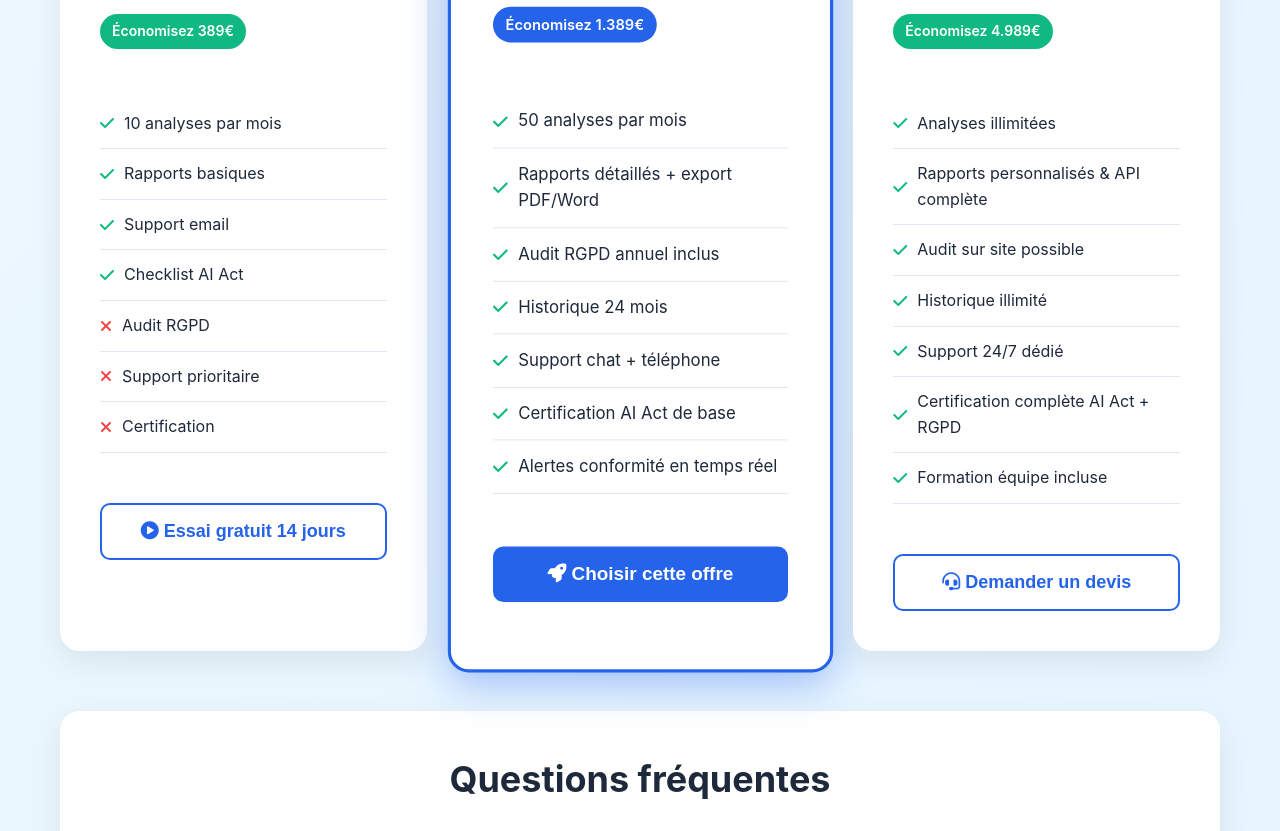
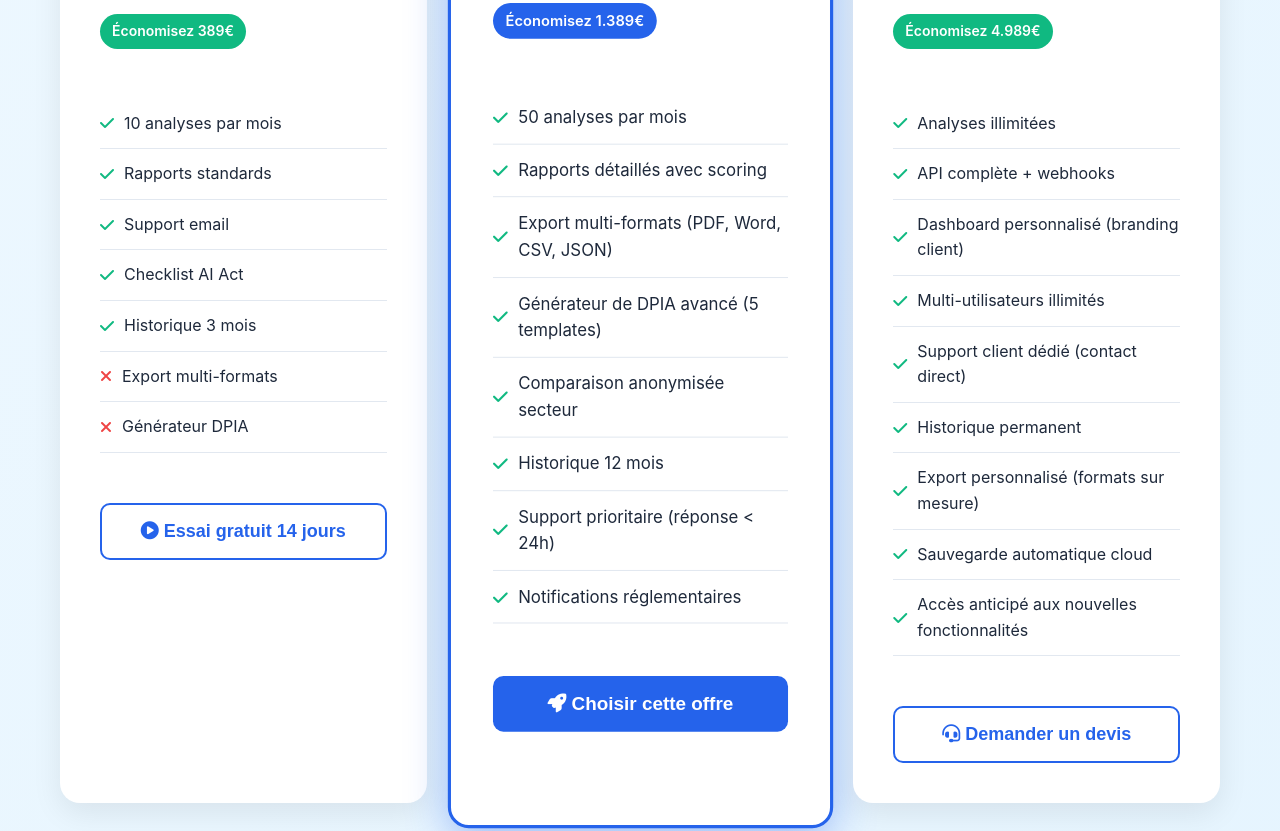
Before and after one commit to romaincurto42-jpg/clarity-ai, a website: page pricing.html in a window 1280 px wide. Shown: the part 1328-2159 px from the top of the page. Drawn offline with Linux system fonts and the light colour scheme.

Commit message:
Update pricing.html

```diff
--- a/pricing.html
+++ b/pricing.html
@@ -486,7 +486,7 @@
                     <p><strong>À partir de 199€/mois</strong></p>
                     <p>Surveillance continue 24/7</p>
                     <p style="font-size: 24px; color: var(--success); font-weight: 700; margin-top: 15px;">= Économie de 11.801€/mois</p>
-                    <p style="font-size: 14px; color: var(--gray); margin-top: 10px;">Avec certification incluse</p>
+                    <p style="font-size: 14px; color: var(--gray); margin-top: 10px;">Avec outils inclus</p>
                 </div>
             </div>
 
@@ -504,12 +504,12 @@
                 <div class="savings-badge">Économisez 389€</div>
                 <ul class="plan-features">
                     <li><i class="fas fa-check"></i> 10 analyses par mois</li>
-                    <li><i class="fas fa-check"></i> Rapports basiques</li>
+                    <li><i class="fas fa-check"></i> Rapports standards</li>
                     <li><i class="fas fa-check"></i> Support email</li>
                     <li><i class="fas fa-check"></i> Checklist AI Act</li>
-                    <li><i class="fas fa-times"></i> Audit RGPD</li>
-                    <li><i class="fas fa-times"></i> Support prioritaire</li>
-                    <li><i class="fas fa-times"></i> Certification</li>
+                    <li><i class="fas fa-check"></i> Historique 3 mois</li>
+                    <li><i class="fas fa-times"></i> Export multi-formats</li>
+                    <li><i class="fas fa-times"></i> Générateur DPIA</li>
                 </ul>
                 <button class="btn-pricing secondary" onclick="signup('starter')" aria-label="Choisir l'offre Starter à 199€ par mois">
                     <i class="fas fa-play-circle"></i> Essai gratuit 14 jours
@@ -525,12 +525,13 @@
                 <div class="savings-badge" style="background: var(--primary);">Économisez 1.389€</div>
                 <ul class="plan-features">
                     <li><i class="fas fa-check"></i> 50 analyses par mois</li>
-                    <li><i class="fas fa-check"></i> Rapports détaillés + export PDF/Word</li>
-                    <li><i class="fas fa-check"></i> Audit RGPD annuel inclus</li>
-                    <li><i class="fas fa-check"></i> Historique 24 mois</li>
-                    <li><i class="fas fa-check"></i> Support chat + téléphone</li>
-                    <li><i class="fas fa-check"></i> Certification AI Act de base</li>
-                    <li><i class="fas fa-check"></i> Alertes conformité en temps réel</li>
+                    <li><i class="fas fa-check"></i> Rapports détaillés avec scoring</li>
+                    <li><i class="fas fa-check"></i> Export multi-formats (PDF, Word, CSV, JSON)</li>
+                    <li><i class="fas fa-check"></i> Générateur de DPIA avancé (5 templates)</li>
+                    <li><i class="fas fa-check"></i> Comparaison anonymisée secteur</li>
+                    <li><i class="fas fa-check"></i> Historique 12 mois</li>
+                    <li><i class="fas fa-check"></i> Support prioritaire (réponse < 24h)</li>
+                    <li><i class="fas fa-check"></i> Notifications réglementaires</li>
                 </ul>
                 <button class="btn-pricing" onclick="signup('pro')" aria-label="Choisir l'offre Professionnel à 699€ par mois">
                     <i class="fas fa-rocket"></i> Choisir cette offre
@@ -545,12 +546,14 @@
                 <div class="savings-badge">Économisez 4.989€</div>
                 <ul class="plan-features">
                     <li><i class="fas fa-check"></i> Analyses illimitées</li>
-                    <li><i class="fas fa-check"></i> Rapports personnalisés & API complète</li>
-                    <li><i class="fas fa-check"></i> Audit sur site possible</li>
-                    <li><i class="fas fa-check"></i> Historique illimité</li>
-                    <li><i class="fas fa-check"></i> Support 24/7 dédié</li>
-                    <li><i class="fas fa-check"></i> Certification complète AI Act + RGPD</li>
-                    <li><i class="fas fa-check"></i> Formation équipe incluse</li>
+                    <li><i class="fas fa-check"></i> API complète + webhooks</li>
+                    <li><i class="fas fa-check"></i> Dashboard personnalisé (branding client)</li>
+                    <li><i class="fas fa-check"></i> Multi-utilisateurs illimités</li>
+                    <li><i class="fas fa-check"></i> Support client dédié (contact direct)</li>
+                    <li><i class="fas fa-check"></i> Historique permanent</li>
+                    <li><i class="fas fa-check"></i> Export personnalisé (formats sur mesure)</li>
+                    <li><i class="fas fa-check"></i> Sauvegarde automatique cloud</li>
+                    <li><i class="fas fa-check"></i> Accès anticipé aux nouvelles fonctionnalités</li>
                 </ul>
                 <button class="btn-pricing secondary" onclick="signup('enterprise')" aria-label="Contacter pour l'offre Enterprise à 2.499€ par mois">
                     <i class="fas fa-headset"></i> Demander un devis
@@ -645,17 +648,7 @@
                 Pour moins de 3 heures de consultant, obtenez une protection complète AI Act & RGPD
             </p>
 
-            <div class="clients-logos">
-                <div class="client-logo">🏢 BNP Paribas</div>
-                <div class="client-logo">⚡ Engie</div>
-                <div class="client-logo">📱 Deezer</div>
-                <div class="client-logo">🛍️ Veepee</div>
-                <div class="client-logo">🏥 AP-HP</div>
-            </div>
 
-            <p style="font-size: 18px; margin-bottom: 40px; opacity: 0.9;">
-                Rejoignez les 500+ entreprises qui nous font confiance
-            </p>
 
             <div style="display: flex; gap: 20px; justify-content: center; flex-wrap: wrap;" class="cta-buttons">
                 <button class="btn-pricing" style="background: white; color: var(--primary); max-width: 300px;" onclick="signup('pro')">
@@ -685,7 +678,7 @@
             <p style="margin-top: 30px;">© 2026 Clarity AI. Tous droits réservés.</p>
             <p style="font-size: 14px; max-width: 800px; margin: 20px auto;">
                 <i class="fas fa-exclamation-triangle" style="color: var(--warning);"></i>
-                Cet outil fournit une analyse préliminaire automatisée. Pour une conformité juridique complète et formelle, consultez un expert juridique certifié. Nos certifications AI Act et RGPD sont délivrées par des organismes accrédités.
+                Cet outil fournit une analyse préliminaire automatisée. Pour une conformité juridique complète et formelle, consultez un expert juridique certifié.
             </p>
         </footer>
     </div>
@@ -717,23 +710,6 @@
 
             // Mise à jour de l'attribut aria-expanded
             question.setAttribute('aria-expanded', answer.classList.contains('show'));
-
-            // Fermer les autres FAQs (optionnel - commenté par défaut)
-            /*
-            if (answer.classList.contains('show')) {
-                const allAnswers = document.querySelectorAll('.faq-answer');
-                const allIcons = document.querySelectorAll('.faq-question i');
-
-                allAnswers.forEach((ans, index) => {
-                    if (ans.id !== `faq-${id}`) {
-                        ans.classList.remove('show');
-                        if (allIcons[index]) {
-                            allIcons[index].style.transform = 'rotate(0deg)';
-                        }
-                    }
-                });
-            }
-            */
         }
 
         // Ouvrir la première FAQ par défaut
@@ -752,27 +728,6 @@
                 });
             });
         });
-
-        // Fonction pour calculer les économies (exemple)
-        function calculateSavings() {
-            const consultantHourly = 300;
-            const consultantHours = 40;
-            const monthlyConsultant = consultantHourly * consultantHours;
-
-            const clarityPlans = {
-                starter: 199,
-                pro: 699,
-                enterprise: 2499
-            };
-
-            Object.keys(clarityPlans).forEach(plan => {
-                const savings = monthlyConsultant - clarityPlans[plan];
-                console.log(`Économie avec ${plan}: ${savings}€/mois`);
-            });
-        }
-
-        // Appeler la fonction au chargement
-        document.addEventListener('DOMContentLoaded', calculateSavings);
     </script>
 </body>
 </html>
```
